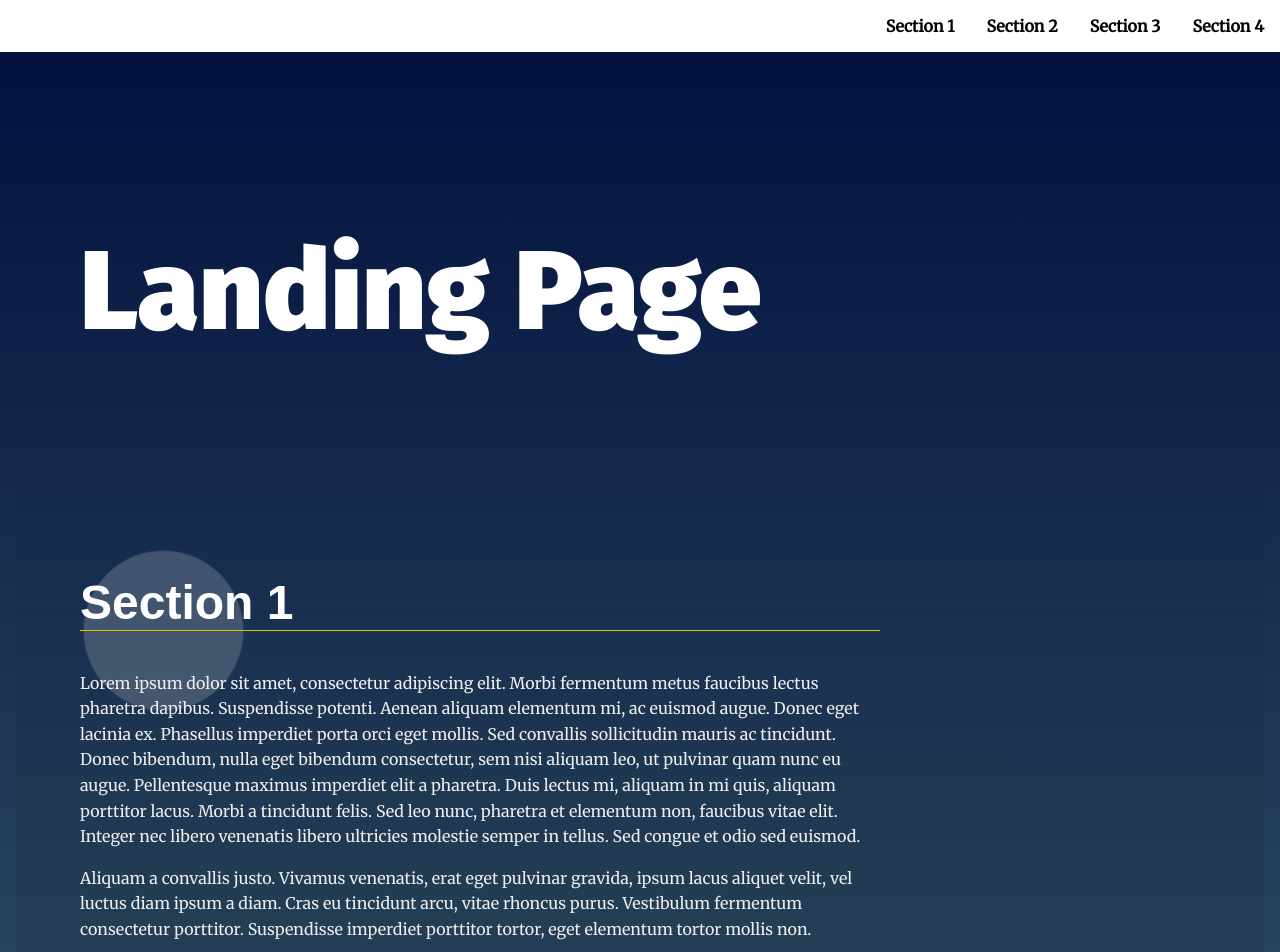
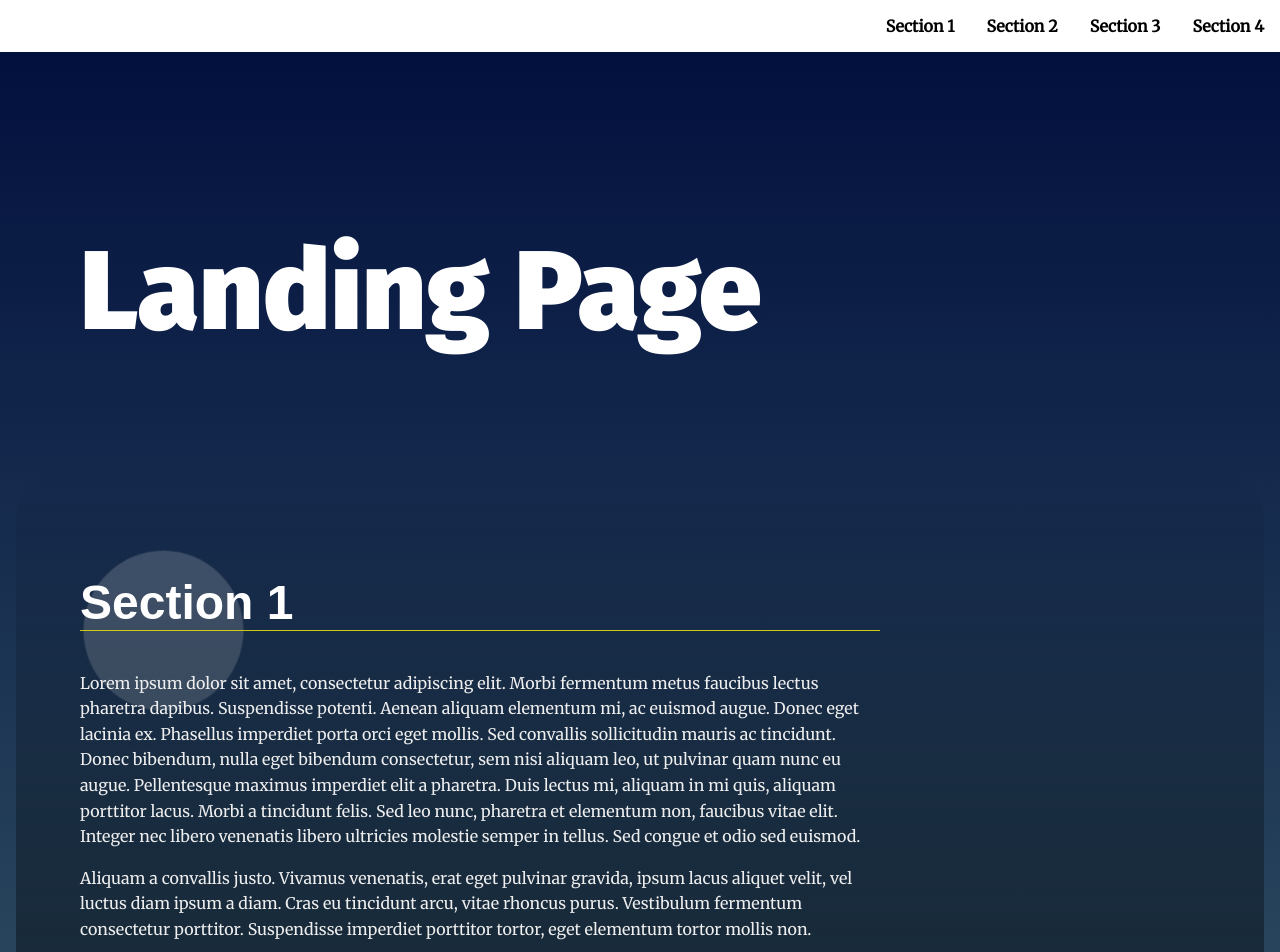
Before and after one commit to eslamelmasry1/Landing-Page, a plain HTML site: page index.html in a window 1280 px wide. Shown: the top 952 px of the page. Drawn offline with Linux system fonts and the light colour scheme.

Commit message:
Update styles.css

```diff
--- a/css/styles.css
+++ b/css/styles.css
@@ -197,9 +197,11 @@ section:nth-of-type(3n + 1) .landing__container::after {
 /* ---- Theme State Rules ---- */
 /* Section Active Styles */
 /* Note: your-active-class class is applied through javascript. You should update the class here and in the index.html to what you set in your javascript file.  */
+/*I've added border-radius and changed the color of the gradient to rgba(0, 0, 0, 0.5)*/
 section.your-active-class {
     background: rgb(0, 0, 0);
-    background: linear-gradient(0deg, rgba(0, 0, 0, 0.1) 0%, rgba(0, 0, 0, 0) 100%);
+    background: linear-gradient(0deg, rgba(0, 0, 0, 0.5) 0%, rgba(0, 0, 0, 0) 100%);
+    border-radius: 50px;
 }
 
 section.your-active-class .landing__container::before {
```
